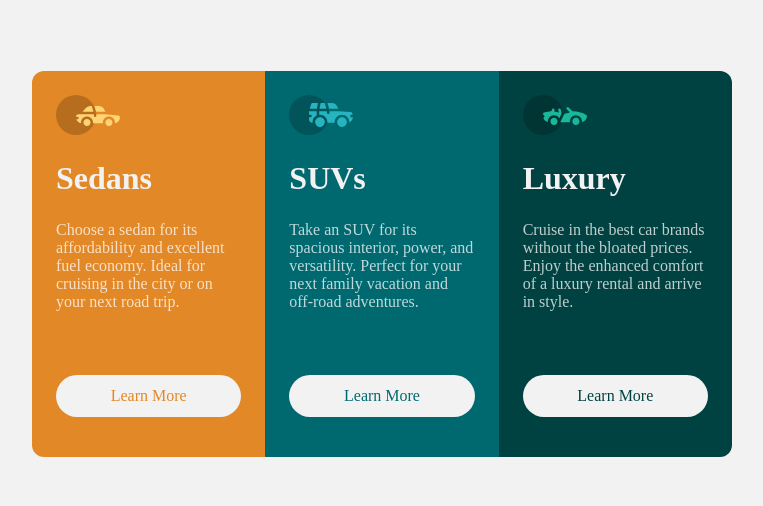
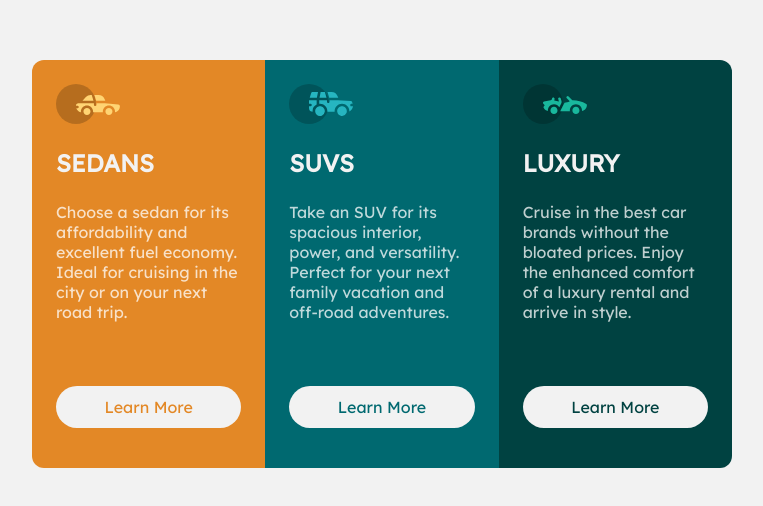
Before and after one commit to MOB2000/3-column-preview-card-component, a plain HTML site: page index.html in a window 1280 px wide. Shown: the part 144-650 px from the top of the page, without its empty margins (258-1021 px from the left). Drawn offline with Linux system fonts and the light colour scheme.

Commit message:
improve style

```diff
--- a/index.html
+++ b/index.html
@@ -7,7 +7,9 @@
 
   <link rel="icon" type="image/png" sizes="32x32" href="./images/favicon-32x32.png">
   <title>3-Column Preview Card</title>
-
+  <link rel="preconnect" href="https://fonts.googleapis.com">
+  <link rel="preconnect" href="https://fonts.gstatic.com" crossorigin>
+  <link href="https://fonts.googleapis.com/css2?family=Lexend+Deca&display=swap" rel="stylesheet">
   <link rel="stylesheet" href="style.css">
 </head>
 
@@ -16,37 +18,33 @@
   <main class="card">
 
     <div class="div-type sedan">
-      <img src="images/icon-sedans.svg" alt="sedan car icon">
-      <h1 class="type-name">Sedans</h1>
+      <img src="images/icon-sedans.svg" alt="" aria-hidden="true">
+      <h2 class="type-name">Sedans</h2>
       <p class="type-description">
         Choose a sedan for its affordability and excellent fuel economy. Ideal for cruising in the city
         or on your next road trip.
       </p>
-      <div>
-        <p class="div-learn-more">Learn More</p>
-      </div>
+
+      <p href="#" class="div-learn-more">Learn More</p>
+
     </div>
 
-    <div class="div-type suvs"> <img src="images/icon-suvs.svg" alt="suvs car icon">
-      <h1 class="type-name">SUVs</h1>
+    <div class="div-type suvs"> <img src="images/icon-suvs.svg" alt="" aria-hidden="true">
+      <h2 class="type-name">SUVs</h2>
       <p class="type-description">
         Take an SUV for its spacious interior, power, and versatility. Perfect for your next family vacation
         and off-road adventures.
-      <div class="div-learn-more">
-        <p>Learn More</p>
-      </div>
       </p>
+      <p href="#" class="div-learn-more">Learn More</p>
     </div>
 
-    <div class="div-type luxury"> <img src="images/icon-luxury.svg" alt="luxury car icon">
-      <h1 class="type-name">Luxury</h1>
+    <div class="div-type luxury"> <img src="images/icon-luxury.svg" alt="" aria-hidden="true">
+      <h2 class="type-name">Luxury</h2>
       <p class="type-description">
         Cruise in the best car brands without the bloated prices. Enjoy the enhanced comfort of a luxury
         rental and arrive in style.
-      <div>
-        <p class="div-learn-more">Learn More</p>
-      </div>
       </p>
+      <p href="#" class="div-learn-more">Learn More</p>
     </div>
   </main>
 
--- a/style.css
+++ b/style.css
@@ -14,6 +14,7 @@ body {
   align-items: center;
   background-color: var(--veryLightGray);
   text-align: left;
+  font-family: "Lexend Deca", sans-serif;
 }
 
 .card {
@@ -38,11 +39,11 @@ div:last-child {
 
 .type-name {
   color: var(--veryLightGray);
+  text-transform: uppercase;
 }
 
 .type-description {
   color: var(--transparentWhite);
-
   margin-top: 24px;
   margin-bottom: 64px;
 }
@@ -72,10 +73,6 @@ div:last-child {
   text-align: center;
 }
 
-.div-learn-more {
-  cursor: pointer;
-}
-
 @media screen and (max-width: 500px) {
   body {
     padding: 24px;
```
